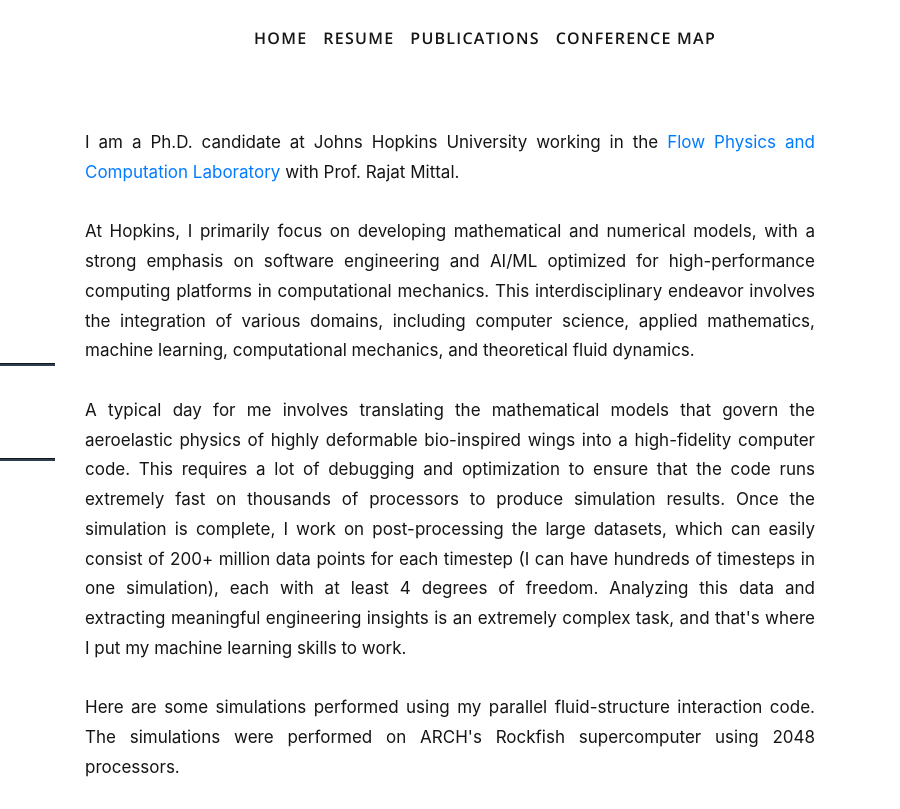
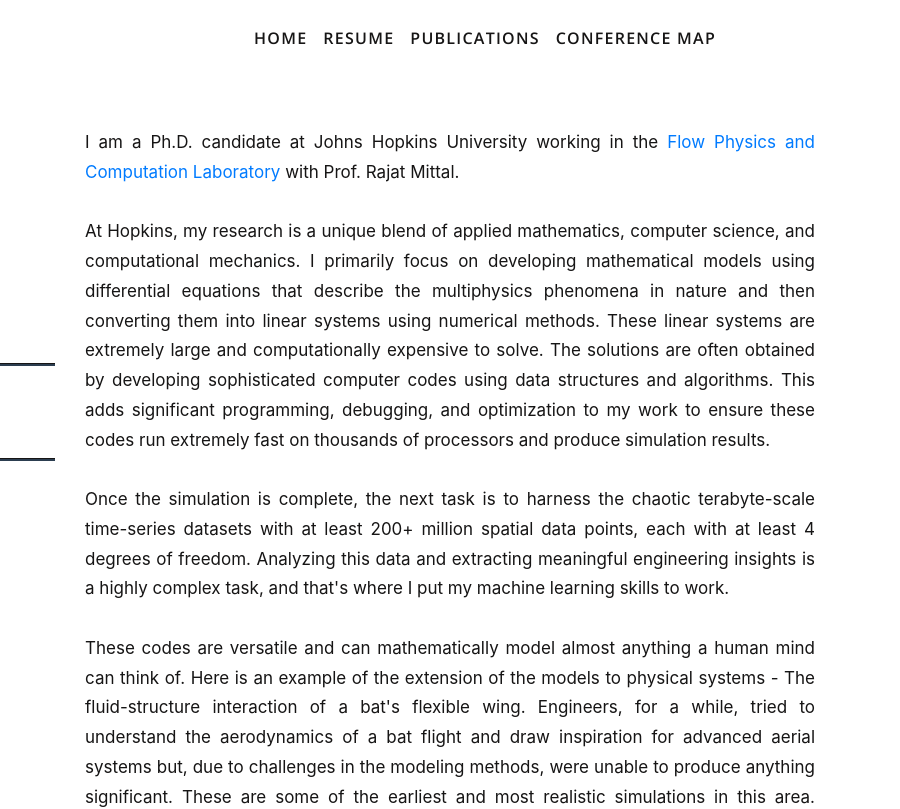
Before and after one commit to sushrutkr/sushrutkr.github.io, a plain HTML site: page index.html in a window 1280 px wide. Shown: the top 809 px of the page, 380-1280 px from the left. Drawn offline with nearby package versions, Linux system fonts and the light colour scheme; grey boxes are pictures that could not be loaded; files whose address does not match are found by name.

Commit message:
Update index.html

```diff
--- a/index.html
+++ b/index.html
@@ -121,10 +121,11 @@
                     <p class="text-justify">
                         I am a Ph.D. candidate at Johns Hopkins University working in the <a href="https://engineering.jhu.edu/fsag/" target="_blank">Flow Physics and Computation Laboratory</a> with Prof. Rajat Mittal. <br><br>
 
-                        At Hopkins, I primarily focus on developing mathematical and numerical models, with a strong emphasis on software engineering and AI/ML optimized for high-performance computing platforms in computational mechanics. This interdisciplinary endeavor involves the integration of various domains, including computer science, applied mathematics, machine learning, computational mechanics, and theoretical fluid dynamics. <br><br>
-                        A typical day for me involves translating the mathematical models that govern the aeroelastic physics of highly deformable bio-inspired wings into a high-fidelity computer code. This requires a lot of debugging and optimization to ensure that the code runs extremely fast on thousands of processors to produce simulation results. Once the simulation is complete, I work on post-processing the large datasets, which can easily consist of 200+ million data points for each timestep (I can have hundreds of timesteps in one simulation), each with at least 4 degrees of freedom. Analyzing this data and extracting meaningful engineering insights is an extremely complex task, and that's where I put my machine learning skills to work.
+                        At Hopkins, my research is a unique blend of applied mathematics, computer science, and computational mechanics. I primarily focus on developing mathematical models using differential equations that describe the multiphysics phenomena in nature and then converting them into linear systems using numerical methods. These linear systems are extremely large and computationally expensive to solve. The solutions are often obtained by developing sophisticated computer codes using data structures and algorithms. This adds significant programming, debugging, and optimization to my work to ensure these codes run extremely fast on thousands of processors and produce simulation results.
                         <br><br>
-                        Here are some simulations performed using my parallel fluid-structure interaction code. The simulations were performed on ARCH's Rockfish supercomputer using 2048 processors.<br><br>
+                        Once the simulation is complete, the next task is to harness the chaotic terabyte-scale time-series datasets with at least 200+ million spatial data points, each with at least 4 degrees of freedom. Analyzing this data and extracting meaningful engineering insights is a highly complex task, and that's where I put my machine learning skills to work.
+                        <br><br>
+                        These codes are versatile and can mathematically model almost anything a human mind can think of. Here is an example of the extension of the models to physical systems - The fluid-structure interaction of a bat's flexible wing. Engineers, for a while, tried to understand the aerodynamics of a bat flight and draw inspiration for advanced aerial systems but, due to challenges in the modeling methods, were unable to produce anything significant. These are some of the earliest and most realistic simulations in this area. These simulations were performed on ARCH's Rockfish supercomputer using 2000+ CPU cores.
                         <iframe width="320" height="270" src="https://www.youtube.com/embed/WT0onFc3z1k?autoplay=1&loop=1" title="YouTube video player" frameborder="0" allow="accelerometer; autoplay; clipboard-write; encrypted-media; gyroscope; picture-in-picture; web-share" allowfullscreen></iframe>
                         <iframe width="320" height="270" src="https://www.youtube.com/embed/3twJKQKOcXc?autoplay=1&loop=1" title="YouTube video player" frameborder="0" allow="accelerometer; autoplay; clipboard-write; encrypted-media; gyroscope; picture-in-picture; web-share" allowfullscreen></iframe>
                         </ul>
```
